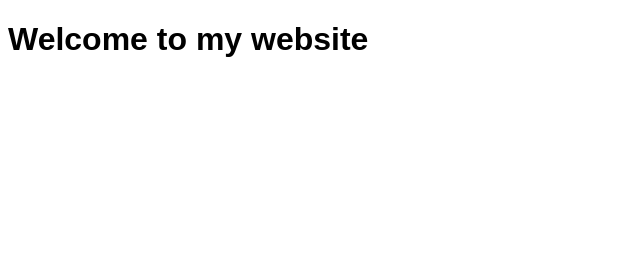
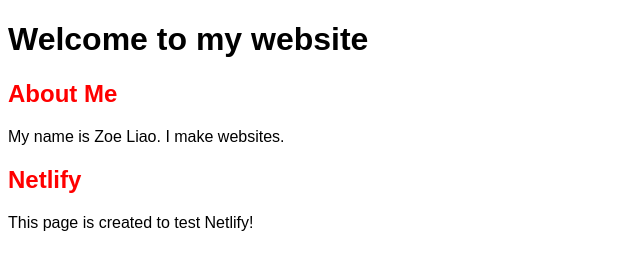
Before and after one commit to zoealiao/itp302-site, a plain HTML site: page index.html in a window 1280 px wide. Shown: the whole page, without its empty margins (0-640 px from the left). Drawn offline with Linux system fonts and the light colour scheme.

Commit message:
Added more content to the site - Netlify

```diff
--- a/index.html
+++ b/index.html
@@ -6,5 +6,10 @@
 </head>
 <body>
 	<h1>Welcome to my website</h1>
+	<h2>About Me</h2>
+	<p>My name is Zoe Liao. I make websites.</p>
+
+	<h2>Netlify</h2>
+	<p>This page is created to test Netlify!</p>
 </body>
 </html>
--- a/style.css
+++ b/style.css
@@ -1,3 +1,6 @@
 body{
 	font-family: arial;
 }
+h2{
+	color: #ff0000;
+}
```
